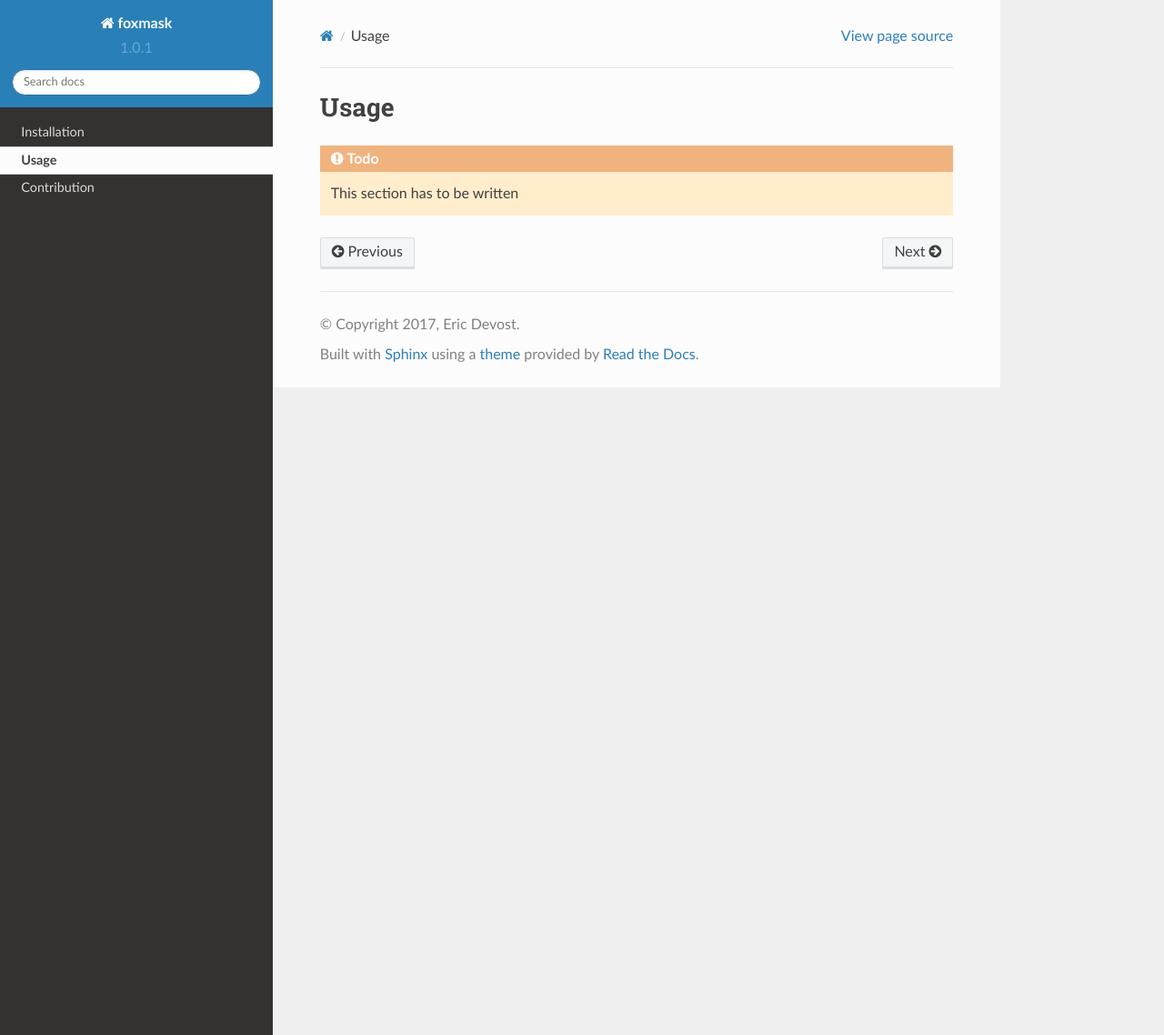
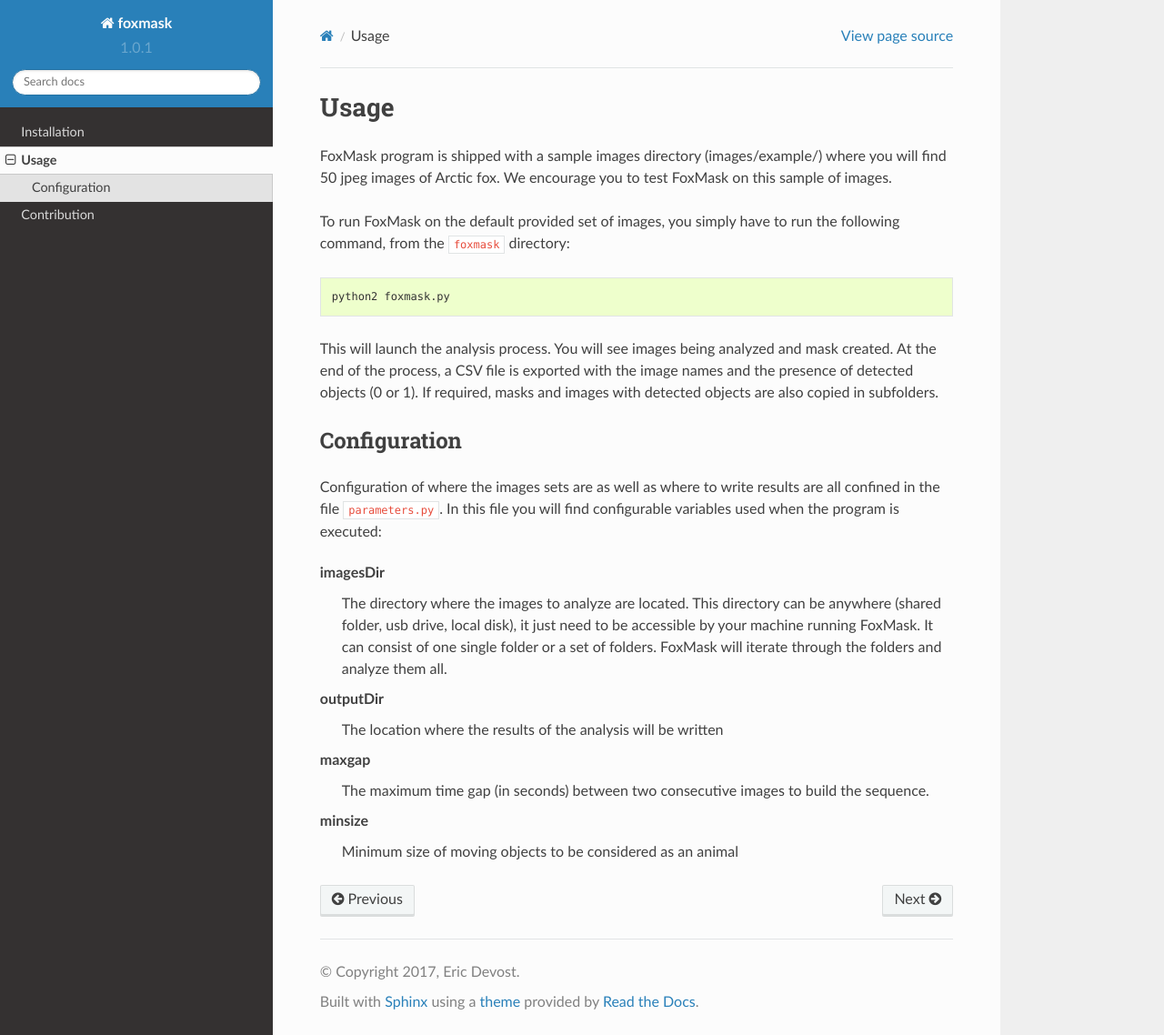
Before and after one commit to edevost/foxmask, a Sphinx documentation site: the page built from docs/usage.rst, in a window 1280 px wide and 1138 px high. Shown: the whole window at 91% size. Built offline with Sphinx 7.4.7 and the Read the Docs theme 2.0.0, drawn with Linux system fonts in a browser that asks for light colours.

```diff
--- a/docs/usage.rst
+++ b/docs/usage.rst
@@ -4,5 +4,44 @@
 Usage
 =====
 
-.. todo::
-   This section has to be written
+FoxMask program is shipped with a sample images directory (images/example/)
+where you will find 50 jpeg images of Arctic fox. We encourage you to test
+FoxMask on this sample of images.
+
+To run FoxMask on the default provided set of images, you
+simply have to run the following command, from the ``foxmask``
+directory:
+
+.. code-block:: console
+
+   python2 foxmask.py
+
+This will launch the analysis process. You will see images being
+analyzed and mask created. At the end of the process, a CSV file is
+exported with the image names and the presence of detected objects (0 or 1).
+If required, masks and images with detected objects are also copied in subfolders.
+
+Configuration
+-------------
+
+Configuration of where the images sets are as well as where
+to write results are all confined in the file ``parameters.py``.
+In this file you will find configurable variables used when
+the program is executed:
+
+imagesDir
+  The directory where the images to analyze are located. This directory
+  can be anywhere (shared folder, usb drive, local disk), it just need
+  to be accessible by your machine running FoxMask. It can consist of
+  one single folder or a set of folders. FoxMask will iterate through
+  the folders and analyze them all.
+
+outputDir
+  The location where the results of the analysis will be written
+
+maxgap
+  The maximum time gap (in seconds) between two consecutive images
+  to build the sequence.
+
+minsize
+  Minimum size of moving objects to be considered as an animal
```
Also changed, not shown: docs/installation.rst (+86 -211 lines).
